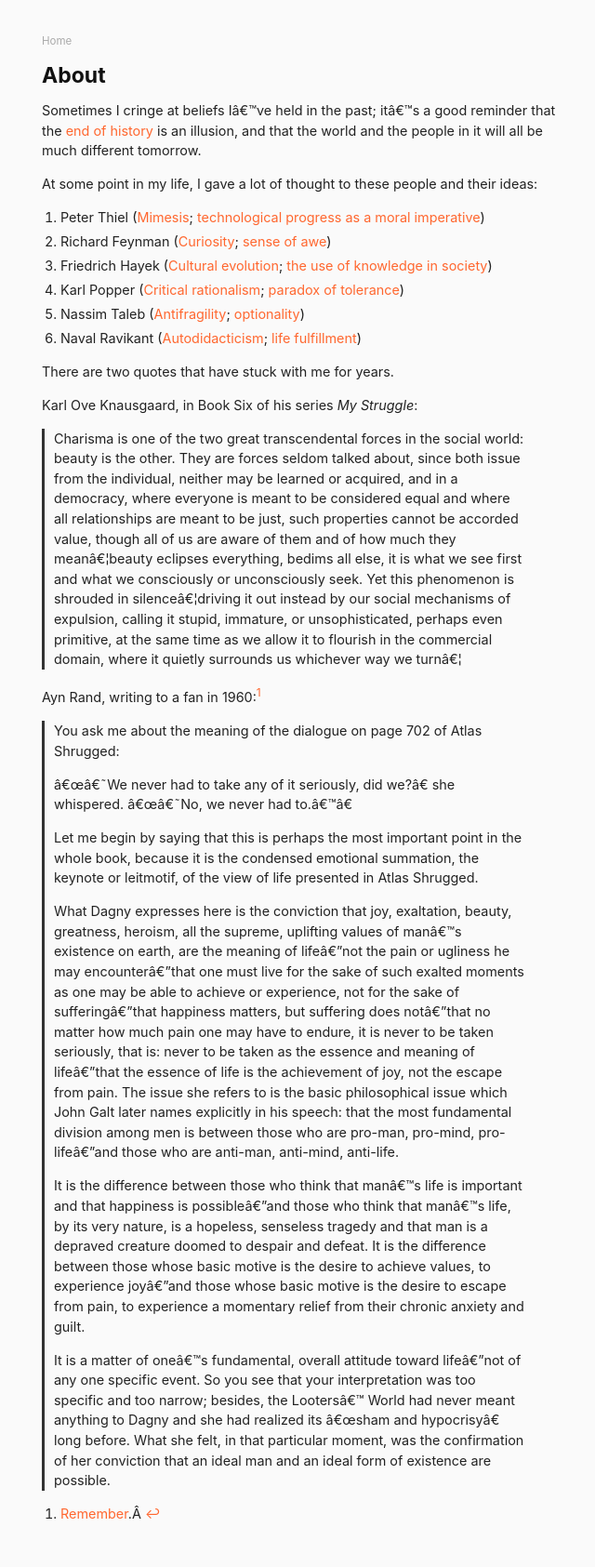
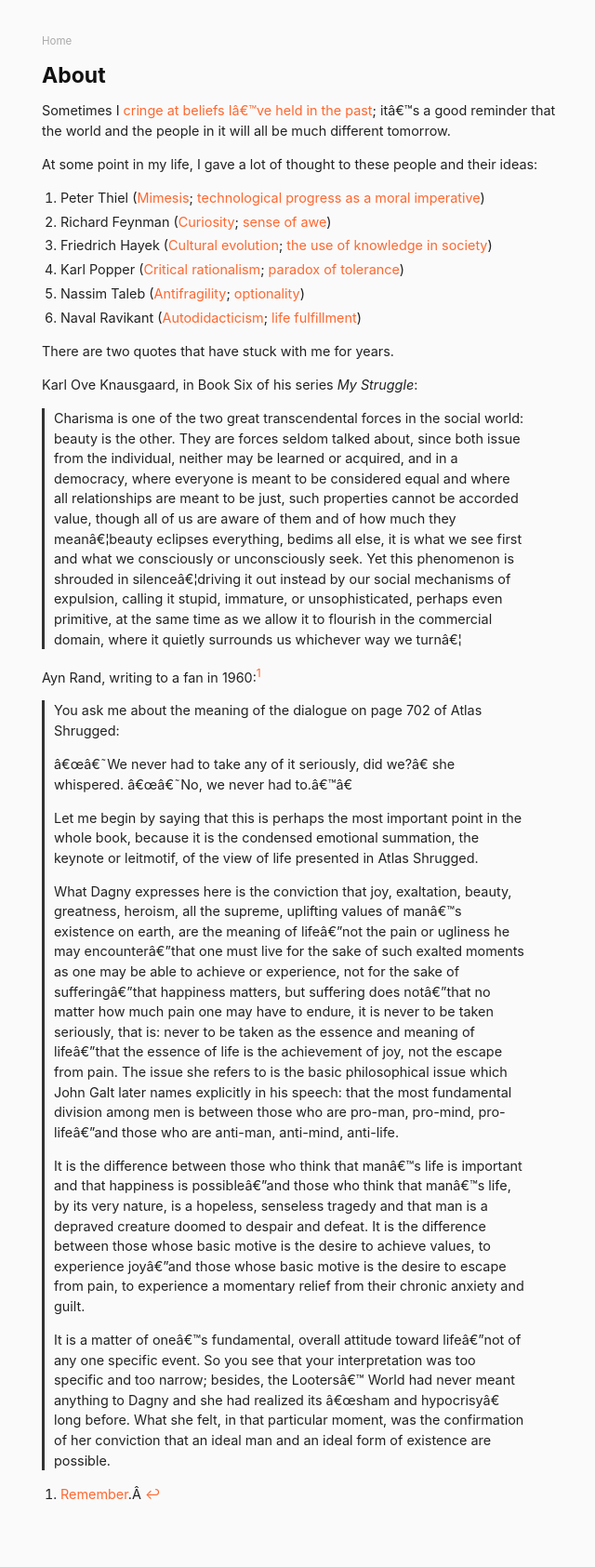
Before and after one commit to danschlz/danschulz.github.io, a Jekyll site: the page built from about.md, in a window 1280 px wide. Shown: the whole page at 93% size, without its empty margins (315-955 px from the left). Built offline with Jekyll 4.4.1, drawn with Linux system fonts in a browser that asks for light colours; after the commit the page ends 1663 px from its top, so only the background shows below that.

Commit message:
Update about.md

```diff
--- a/about.md
+++ b/about.md
@@ -4,7 +4,7 @@ title: About
 permalink: /about/
 ---
 
-Sometimes I cringe at beliefs I've held in the past; it's a good reminder that the [end of history](https://en.wikipedia.org/wiki/End-of-history_illusion) is an illusion, and that the world and the people in it will all be much different tomorrow.
+Sometimes I [cringe at beliefs I've held in the past]((https://en.wikipedia.org/wiki/End-of-history_illusion)); it's a good reminder that the world and the people in it will all be much different tomorrow.
 
 At some point in my life, I gave a lot of thought to these people and their ideas:
 
```
